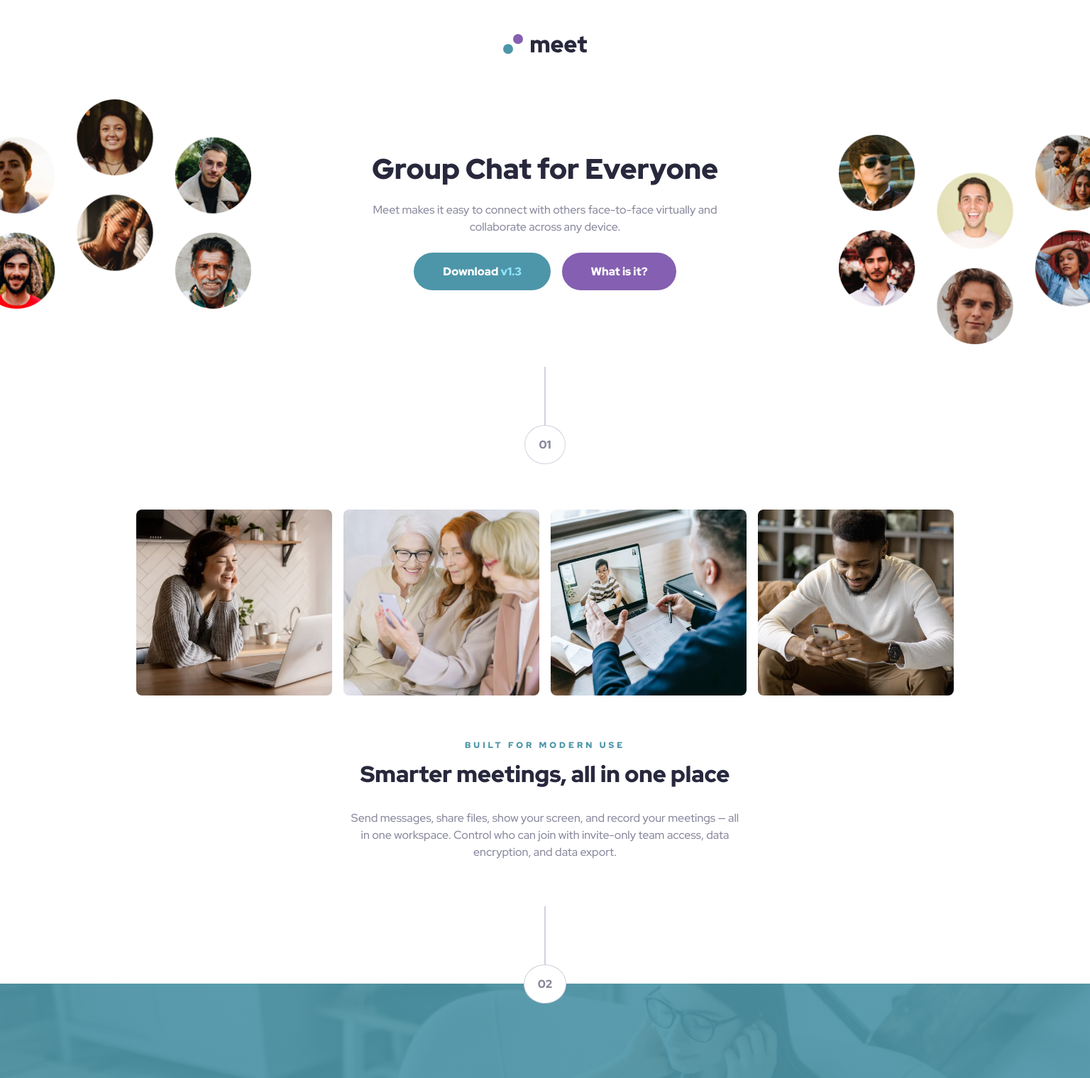
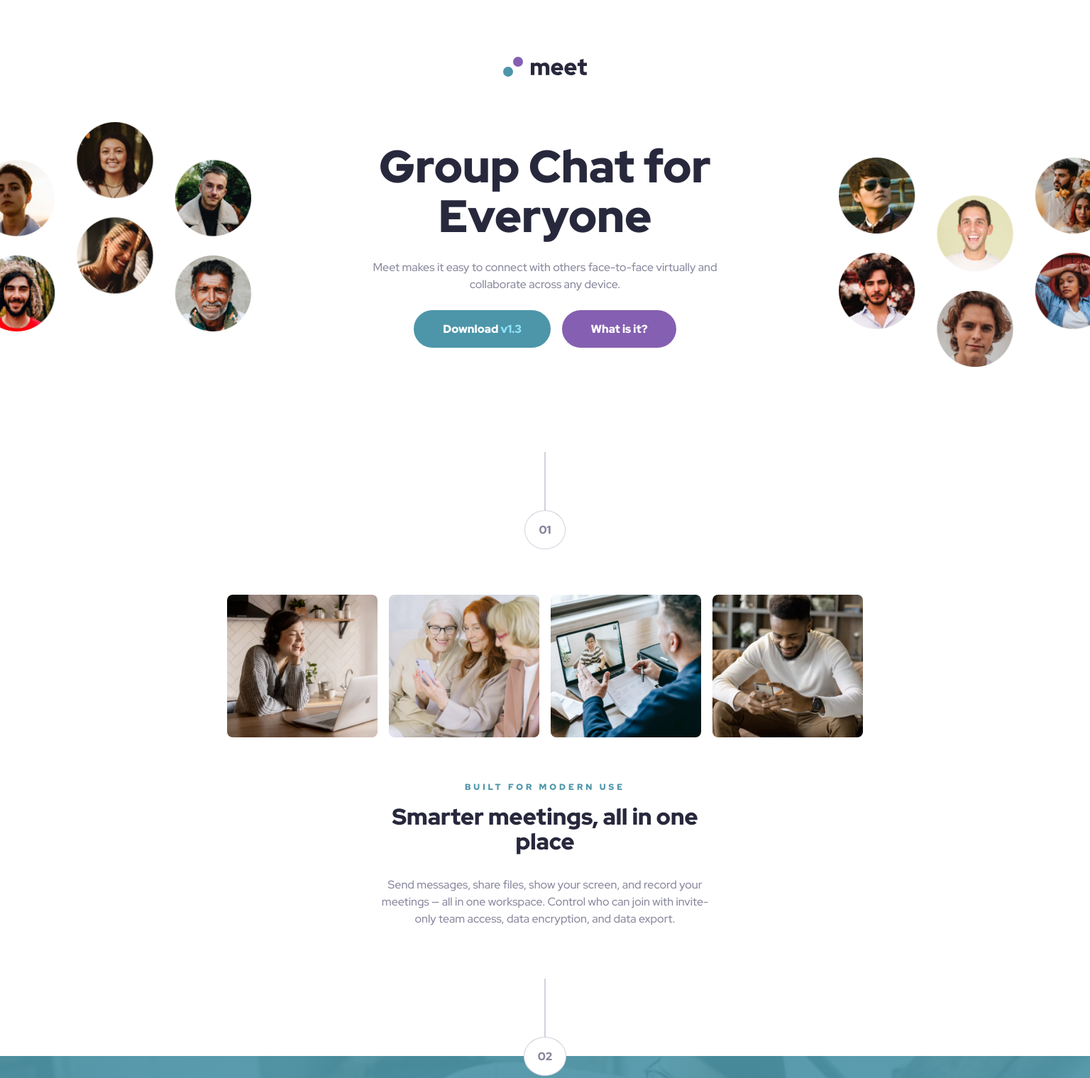
Before and after one commit to Tobar12/meet-landing-page, a plain HTML site: page index.html in a window 1536 px wide. Shown: the top 1519 px of the page at 71% size. Drawn offline with Linux system fonts and the light colour scheme.

Commit message:
Styles changed

```diff
--- a/style.css
+++ b/style.css
@@ -218,6 +218,9 @@ main {
     .main__downloaddiv__buttons {
         flex-direction: row;
     }
+    .main__description {
+        padding: 56px 44px 64px 44px;
+    }
     .main__description__images {
         grid-template-columns: 1fr 1fr 1fr 1fr;
         grid-template-rows: auto;
@@ -232,6 +235,9 @@ main {
 }
 
 @media (min-width: 1400px) {
+    header {
+        padding-top: 80px;
+    }
     .main__image {
         display: none;
     }
@@ -244,7 +250,7 @@ main {
         justify-content: space-between;
         overflow: hidden;
         width: 100%;
-        margin-top: 64px;
+        margin: 64px 0px;
         gap: 32px;
     }
     .main__image__desktopone {
@@ -262,6 +268,9 @@ main {
         align-self: center;
         width: 32%;
     }
+    .main__downloaddiv h1 {
+        font-size: 4rem;
+    }
     .main__description__images {
         grid-template-columns: 1fr 1fr 1fr 1fr;
         grid-template-rows: auto;
@@ -275,6 +284,7 @@ main {
         display: flex;
         flex-direction: column;
         align-items: center;
+        padding: 56px 160px 72px 160px;
     }
     .footer__main {
         background-image: linear-gradient(#4D96A9E6, #4D96A9E6), url(img/desktop/image-footer.jpg);
```
